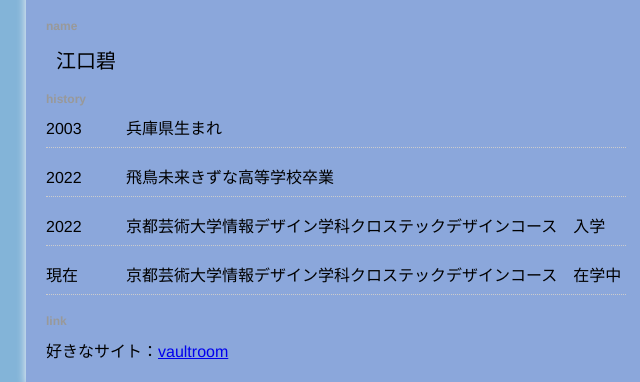
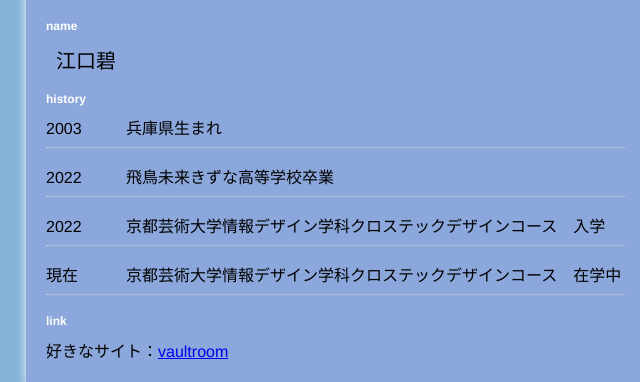
Before and after one commit to KUAD-XtechDesign/simple_page-kedamakun0, a plain HTML site: page index.html in a window 1280 px wide. Shown: the part 371-753 px from the top of the page, 304-944 px from the left. Drawn offline with Linux system fonts and the light colour scheme.

Commit message:
文字の色を白に

```diff
--- a/style.css
+++ b/style.css
@@ -38,12 +38,13 @@ h1.name{
   font-size: 20px;
   padding-left: 10px;
   margin-bottom: 10px;
+  color: black;
 }
 
 /* 経歴部分 */
 h2.title{
   font-size: 12px;
-  color: #999;
+  color: rgb(255, 255, 255);
   margin-bottom: 5px;
 }
 
```
